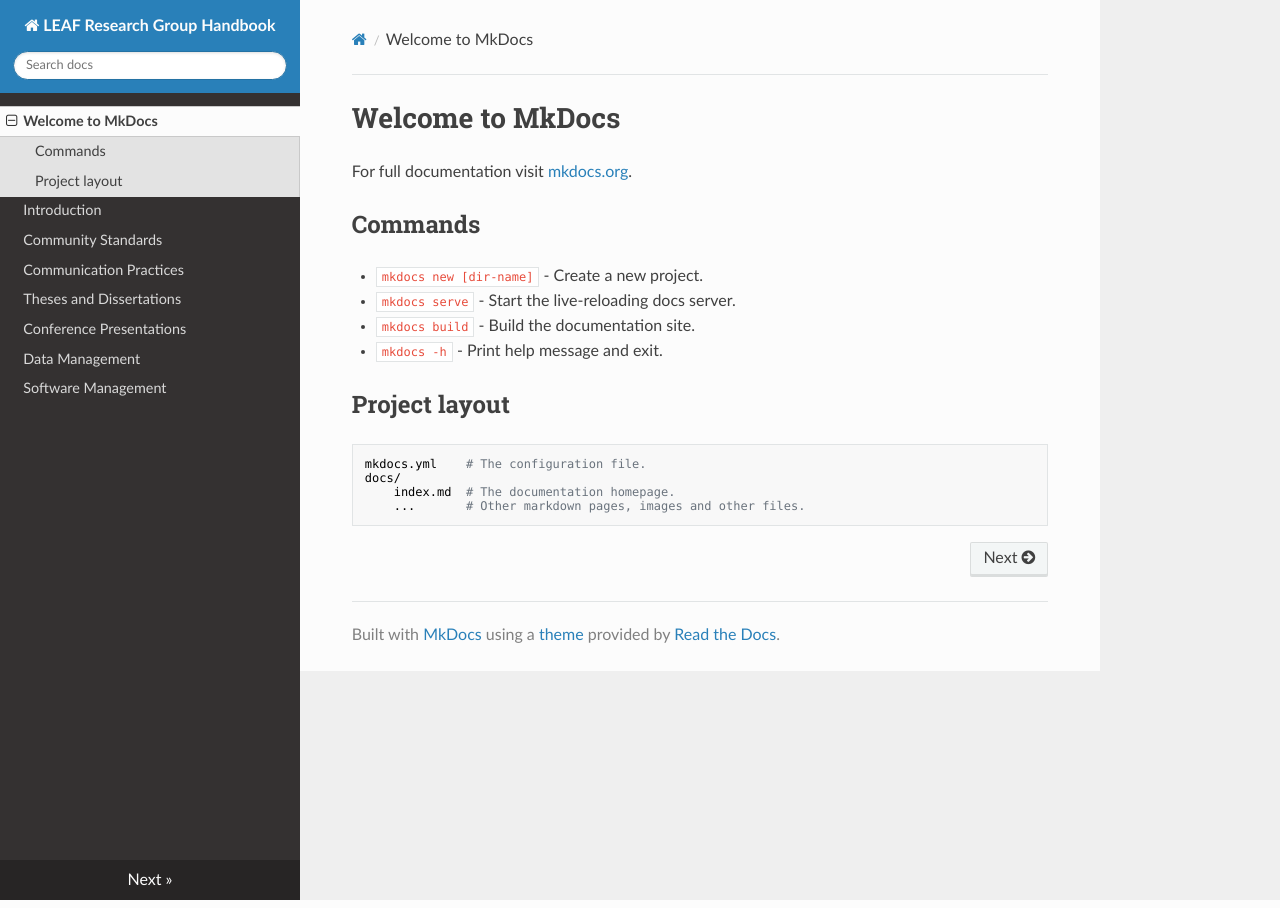
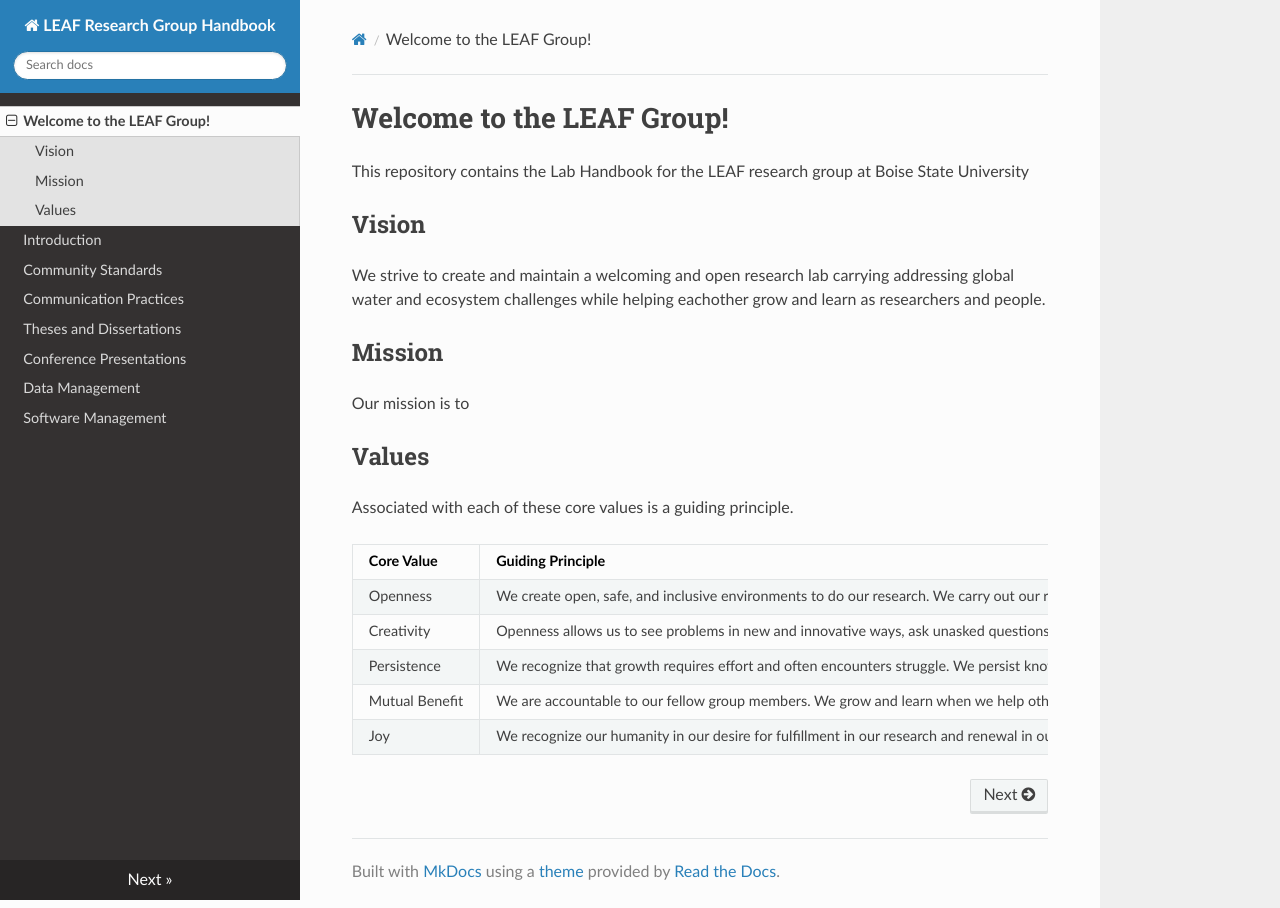
Before and after one commit to LEAF-BoiseState/leaf-group-handbook, an MkDocs documentation site: the page built from docs/index.md, in a window 1280 px wide. Built offline with MkDocs 1.6.1, drawn with Linux system fonts in a browser that asks for light colours; nearby versions of some CDN libraries.

Commit message:
update documentation

```diff
--- a/docs/index.md
+++ b/docs/index.md
@@ -1,17 +1,23 @@
-# Welcome to MkDocs
+# Welcome to the LEAF Group!
 
-For full documentation visit [mkdocs.org](https://www.mkdocs.org).
+This repository contains the Lab Handbook for the LEAF research group at Boise State University
 
-## Commands
+## Vision
 
-* `mkdocs new [dir-name]` - Create a new project.
-* `mkdocs serve` - Start the live-reloading docs server.
-* `mkdocs build` - Build the documentation site.
-* `mkdocs -h` - Print help message and exit.
+We strive to create and maintain a welcoming and open research lab carrying addressing global water and ecosystem challenges while helping eachother grow and learn as researchers and people.
 
-## Project layout
+## Mission
 
-    mkdocs.yml    # The configuration file.
-    docs/
-        index.md  # The documentation homepage.
-        ...       # Other markdown pages, images and other files.
+Our mission is to
+
+## Values
+
+Associated with each of these core values is a guiding principle.
+
+| Core Value | Guiding Principle |
+| --- | --- |
+| Openness | We create open, safe, and inclusive environments to do our research. We carry out our research openly and transparently for our benefit and that of the broader research community. |
+| Creativity | Openness allows us to see problems in new and innovative ways, ask unasked questions, and dare to answer daunting questions |
+| Persistence | We recognize that growth requires effort and often encounters struggle. We persist knowing we are capable of adapting and growing, and are supported by our fellow group members. |
+| Mutual Benefit | We are accountable to our fellow group members. We grow and learn when we help others grow and learn. We lead when we follow. |
+| Joy | We recognize our humanity in our desire for fulfillment in our research and renewal in our pursuits outside of it. |
```
Also changed, not shown: docs/requirements.txt (added, +66 -0 lines).
